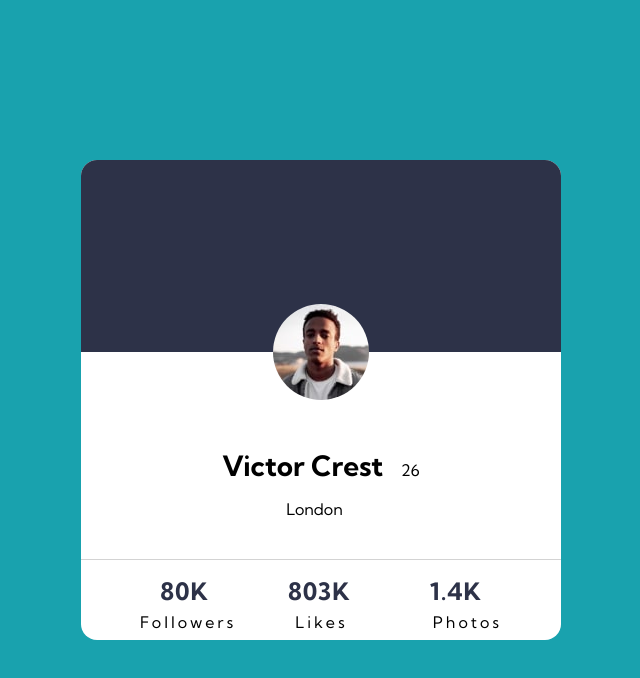
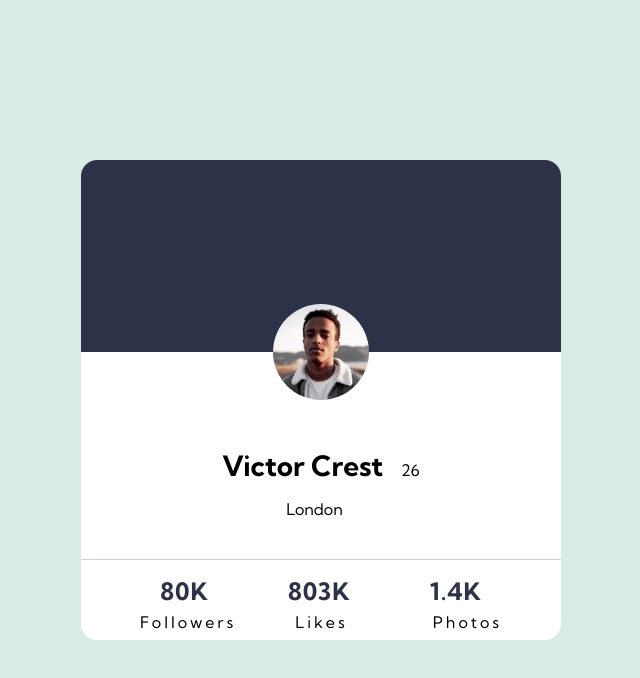
Before and after one commit to HSXII/Profile-Card-Component, a plain HTML site: page index.html in a window 1280 px wide. Shown: the whole page, without its empty margins (319-959 px from the left). Drawn offline with Linux system fonts and the light colour scheme.

Commit message:
changed background

```diff
--- a/styles.css
+++ b/styles.css
@@ -2,7 +2,7 @@ body {
   margin: 0;
   padding: 0;
   box-sizing: border-box;
-  background-color: hsl(185, 75%, 39%);
+  background-color: #d8ebe4;
 }
 
 .profile-image {
```
